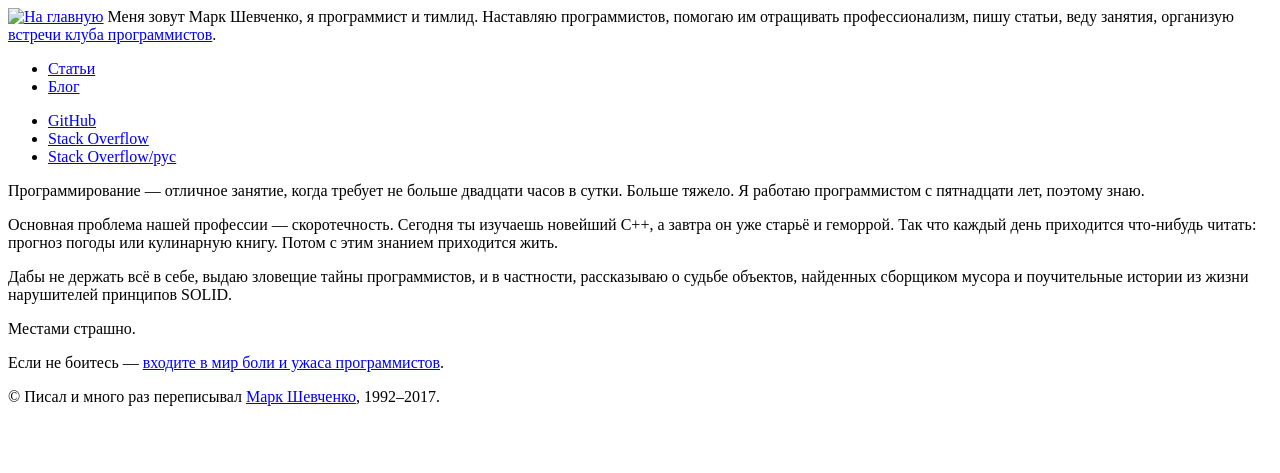
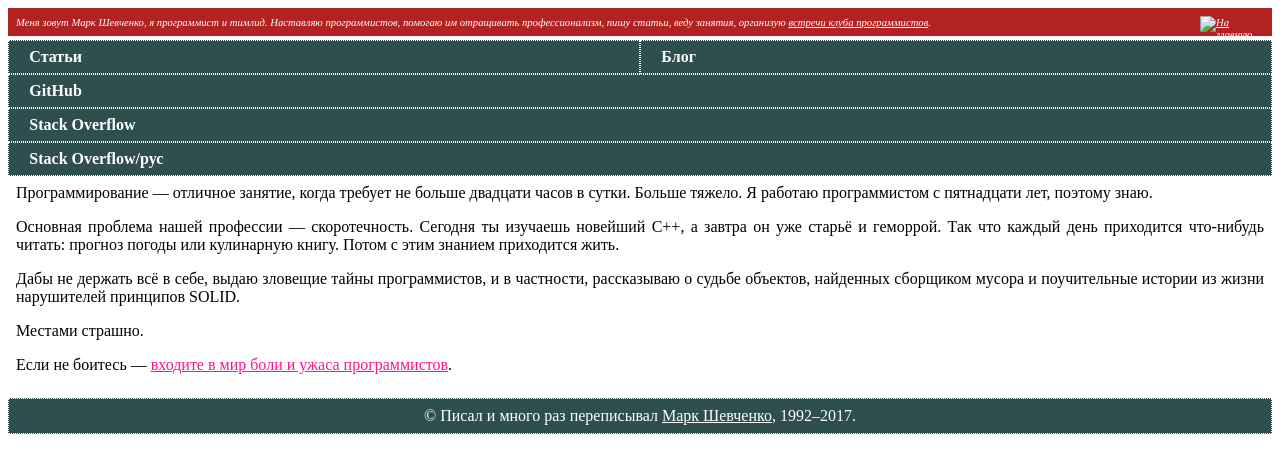
Before and after one commit to markshevchenko/markshevchenko.github.io, a Jekyll site: the page built from index.md, in a window 1280 px wide. Shown: the top 473 px of the page. Built offline with Jekyll 4.4.1, drawn with Linux system fonts in a browser that asks for light colours; our own code applies the rules of GitHub Pages for plain Markdown files.

Commit message:
Это может продолжаться бесконечно.

```diff
--- a/_includes/head.html
+++ b/_includes/head.html
@@ -4,7 +4,7 @@
     <meta name="viewport" content="width=device-width, initial-scale=1">
     <title>{% if page.title %}{{ page.title | escape }}{% else %}{{ site.title | escape }}{% endif %}</title>
     <meta name="description" content="{{ page.excerpt | default: site.description | strip_html | normalize_whitespace | truncate: 160 | escape }}">
-    <link rel="stylesheet" href="{{ "/assets/main.css" | relative_url }}">
+    <link rel="stylesheet" href="{{ "/assets/css/main.css" | relative_url }}">
     <link rel="canonical" href="{{ page.url | replace:'index.html','' | absolute_url }}">
     <link rel="alternate" type="application/rss+xml" title="{{ site.title | escape }}" href="{{ "/feed.xml" | relative_url }}">
     {% if jekyll.environment == 'production' and site.google_analytics %}
```
